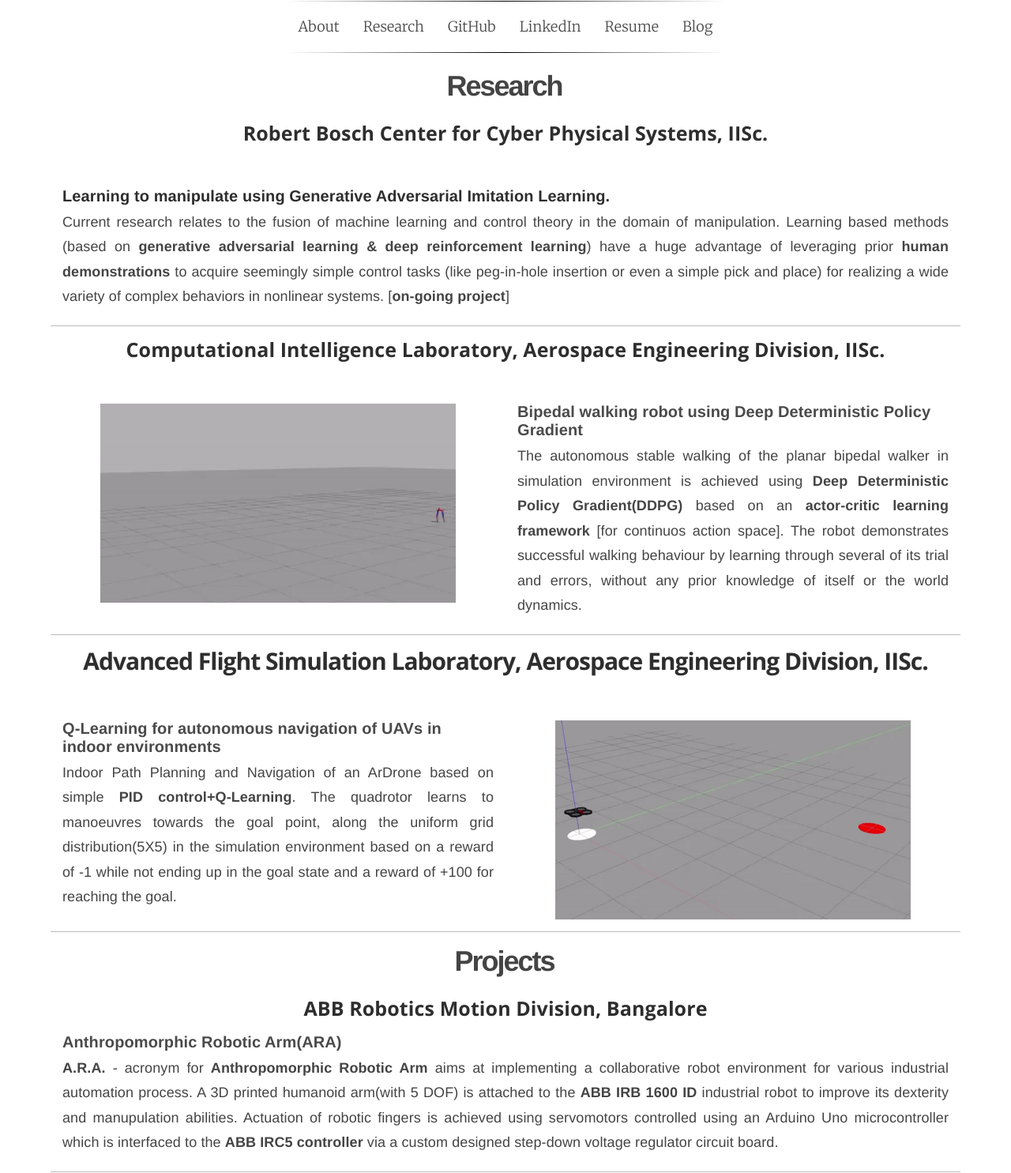
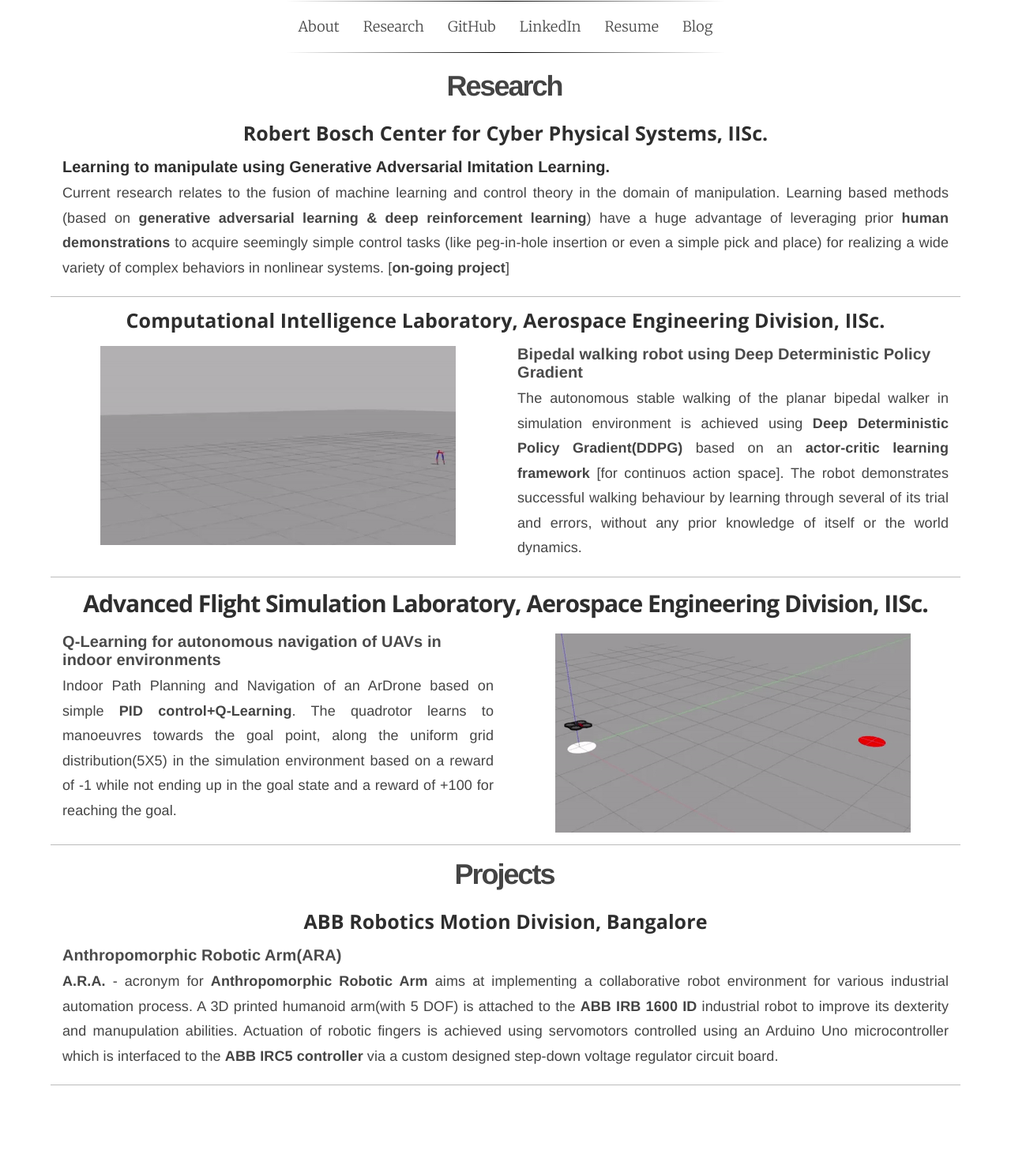
Before and after one commit to navuboy/navuboy.github.io, a Jekyll site: the page built from research.html, in a window 1280 px wide. Shown: the whole page at 79% size. Built offline with Jekyll 4.4.1, drawn with Linux system fonts in a browser that asks for light colours; some web fonts are replaced; after the commit the page ends 1375 px from its top, so only the background shows below that.

Commit message:
updated research.md

```diff
--- a/_includes/research.md
+++ b/_includes/research.md
@@ -12,7 +12,7 @@
 <h1 class="rsection"><b>Research</b></h1>
 
 <h3><b>Robert Bosch Center for Cyber Physical Systems, IISc.</b></h3>
-<br>
+<!-- <br> -->
 <div class="container-fluid">
   <div class="row">
     <div class="col-md-12">
@@ -29,7 +29,7 @@
 ---
 
 <h3><b>Computational Intelligence Laboratory, Aerospace Engineering Division, IISc.</b></h3>
-<br>
+<!-- <br> -->
 <div class="container-fluid">
   <div class="row">
     <div class="col-md-6">
@@ -50,7 +50,7 @@
 ---
 
 <h2><b>Advanced Flight Simulation Laboratory, Aerospace Engineering Division, IISc.</b></h2>
-<br>
+<!-- <br> -->
 <div class="container-fluid">
   <div class="row">
     <div class="col-md-6">
```
